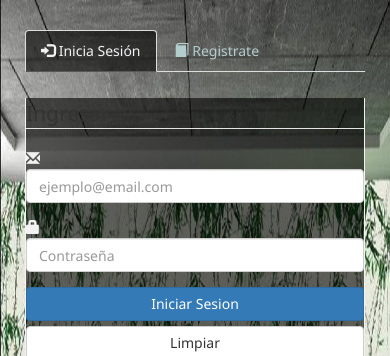
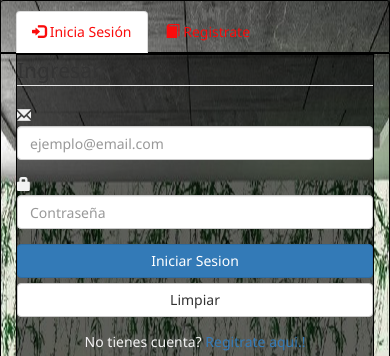
Before and after one commit to EdgarFernandez24/wasi, a plain HTML site: page www/index.html in a window 390 px wide. Shown: the top 356 px of the page. Drawn offline with Linux system fonts and the light colour scheme; some packages are replaced by stand-ins of ours.

Commit message:
div inicio modificado 2 sin acabar

```diff
--- a/www/css/index.css
+++ b/www/css/index.css
@@ -7,21 +7,55 @@ body {
   -o-background-size:100% 100%;*/
   background-size: 100% 100%;
     }
-.container {
+.container-custom-inicio {
     padding: 0;
     width: 100%;
     height:100%;
     /*position: absolute;*/
     color: #f2f2f2;
 }
+.div-custom-inicio .panel-heading{
+    padding: 10px 15px 0px 15px;
+    border: 1px solid #000;
+}
+.div-custom-inicio .panel-body{
+    padding: 0px 15px 10px 15px;
+    border: 1px solid #000;
+}
+.div-custom-inicio .nav-tabs{
+  border-bottom: none;
+}
+.div-custom-inicio .nav-justified{
+  margin-bottom: -1px;
+}
+.div-custom-inicio .nav-tabs > li > a,
+.div-custom-inicio .nav-tabs > li > a:hover,
+.div-custom-inicio .nav-tabs > li > a:focus {
+    color: #FA0C0C;
+}
+.div-custom-inicio .nav-tabs > .open > a,
+.div-custom-inicio .nav-tabs > .open > a:hover,
+.div-custom-inicio .nav-tabs > .open > a:focus,
+.div-custom-inicio .nav-tabs > li > a:hover,
+.div-custom-inicio .nav-tabs > li > a:focus {
+  color: #fff;
+  background-color: #3071a9;
+  border-color: transparent;
+}
+.container-custom-inicio .tab-content-custom-inicio {
+    margin-top:0px;
+    background-color: rgb(0, 0, 0, 0.6);
+    border: 1px solid #000;
+}
+/*
 .container-custom-inicio .div-custom-inicio {
     padding: 20px 10px 10px 10px;
     top: 10px;
     margin: 0 auto;
     width: 100%;
     height: 100%;
-    /*border: 1px solid #000;*/
-}
+    /*border: 1px solid #000;*//*
+}*/
 .tab-pane img{
   width: 75px;
   height: 75px;
@@ -30,37 +64,8 @@ body {
 .tab-pane .imgLogo{
   text-align: center;
 }
+
 .carousel img{
   margin: 0 auto;
   padding: 0px;
-  width: 100%;
-}
-/*.container-custom-inicio .navtab-custom-inicio {
-  color:#ff0000;/* #f2f2f2;*/
-
-.container-custom-inicio .navtab-custom-inicio > li > a {
-    color:#b3cccc;/*#ff0000;rojo*/
-}
-.container-custom-inicio .navtab-custom-inicio > .active > a {
-    text-decoration: none;
-    color:#f2f2f2;/*#ff0000; */
-    background-color:rgb(0, 0, 0, 0.6);!important
-    border-bottom-color:rgb(0, 0, 0, 0.9);!important
-}
-.container-custom-inicio .navtab-custom-inicio > li > a:hover
-{   text-decoration: none;
-    color:#f2f2f2;
-    background-color: rgb(0, 0, 0, 0.6);!important
-    /*
-
-    /* #f2f2f2;*/
-    /*border-bottom-color:none;  */
-}
-.container-custom-inicio .tab-content-custom-inicio {
-    margin-top:0px;
-    background-color: rgb(0, 0, 0, 0.6);
-
-    border-left: 1px solid #f2f2f2;
-    border-right: 1px solid #f2f2f2;
-    border.bottom: 1px solid #f2f2f2;
-}
+  width: 100%;}
--- a/www/index.html
+++ b/www/index.html
@@ -102,7 +102,7 @@
           <span class="sr-only">Next</span>
           </a>
           </div><!--fin myCarousel-->
-        </div><!--fin ingreso-->
+        </div><!--fin tap pane div ingreso-->
         <div  class="tab-pane fade" id="registrate">
          <form role="form" name="formRegistro" id="formRegistro" class="form-registro-inicio" enctype="multipart/form-data" >
           <fieldset>
@@ -182,7 +182,7 @@
           <span class="text-success" id="mRS"></span>
           <span class="text-danger" id="mRD"></span>
          </form>
-        </div><!-- fin registrar-->
+        </div><!-- fin tab pane div registrar-->
        </div><!--fin tab-content-->
        </div><!--panel-body-->
       </div><!--fin paginaInicio-->
```
Also changed, not shown: 1 other file.
